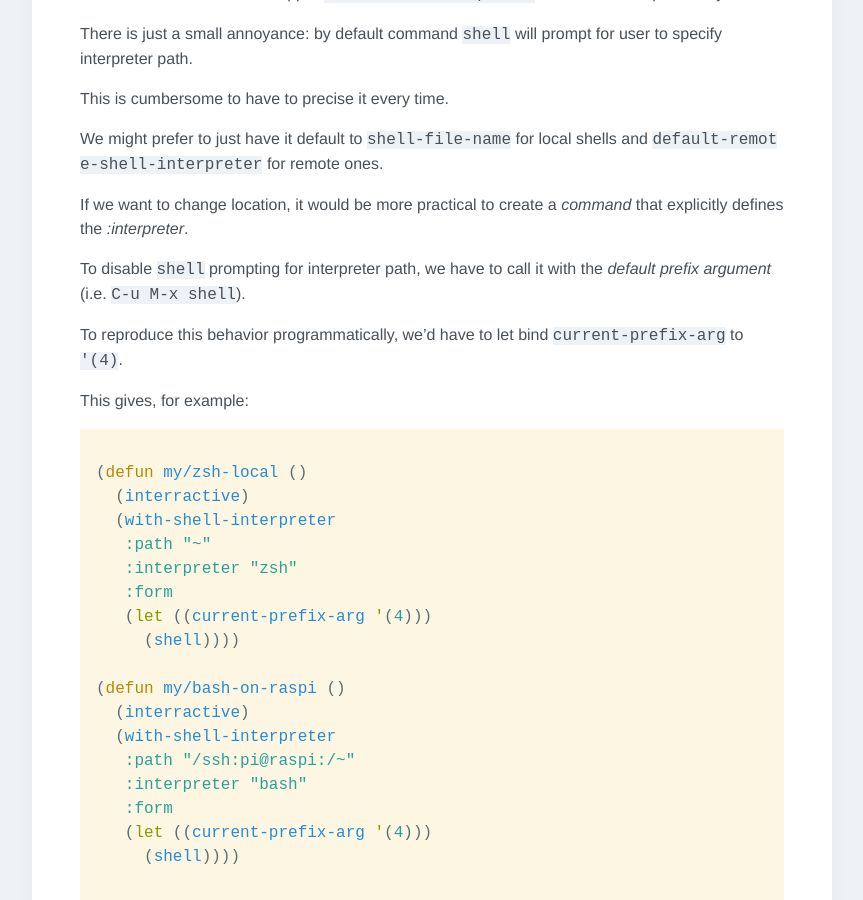
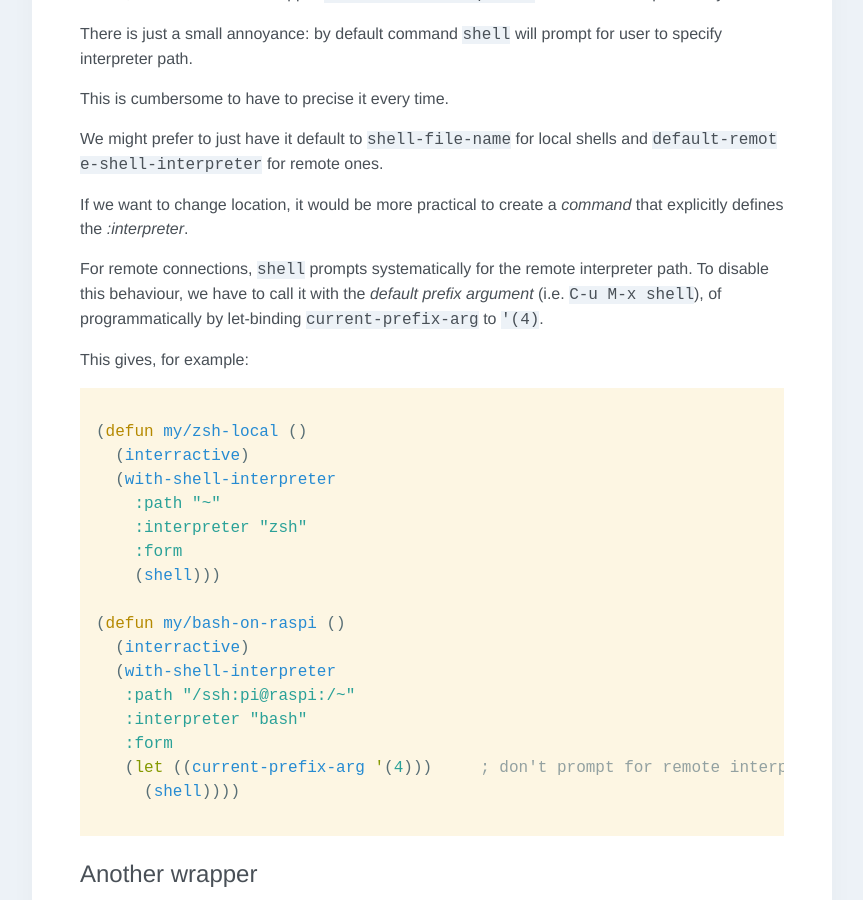
Before and after one commit to p3r7/blog, a Jekyll site: the page built from _posts/2020-01-21-painless-emacs-interactive-shells.md, in a window 1280 px wide and 900 px high, scrolled down 1580 px. Shown: the whole window, without its empty margins (208-1071 px from the left). Built offline with Jekyll 4.4.1, drawn with Linux system fonts in a browser that asks for light colours; some web fonts are replaced.

Commit message:
More detailed explaination of prefix arg trick

````diff
--- a/_posts/2020-01-21-painless-emacs-interactive-shells.md
+++ b/_posts/2020-01-21-painless-emacs-interactive-shells.md
@@ -54,9 +54,7 @@ We might prefer to just have it default to `shell-file-name` for local shells an
 
 If we want to change location, it would be more practical to create a _command_ that explicitly defines the _:interpreter_.
 
-To disable `shell` prompting for interpreter path, we have to call it with the _default prefix argument_ (i.e. `C-u M-x shell`).
-
-To reproduce this behavior programmatically, we'd have to let bind `current-prefix-arg` to `'(4)`.
+For remote connections, `shell` prompts systematically for the remote interpreter path. To disable this behaviour, we have to call it with the _default prefix argument_ (i.e. `C-u M-x shell`), of programmatically by let-binding `current-prefix-arg` to `'(4)`.
 
 This gives, for example:
 
@@ -64,11 +62,10 @@ This gives, for example:
 (defun my/zsh-local ()
   (interractive)
   (with-shell-interpreter
-   :path "~"
-   :interpreter "zsh"
-   :form
-   (let ((current-prefix-arg '(4)))
-     (shell))))
+    :path "~"
+    :interpreter "zsh"
+    :form
+    (shell)))
 
 (defun my/bash-on-raspi ()
   (interractive)
@@ -76,7 +73,7 @@ This gives, for example:
    :path "/ssh:pi@raspi:/~"
    :interpreter "bash"
    :form
-   (let ((current-prefix-arg '(4)))
+   (let ((current-prefix-arg '(4)))     ; don't prompt for remote interperter path
      (shell))))
 ```
 
````
